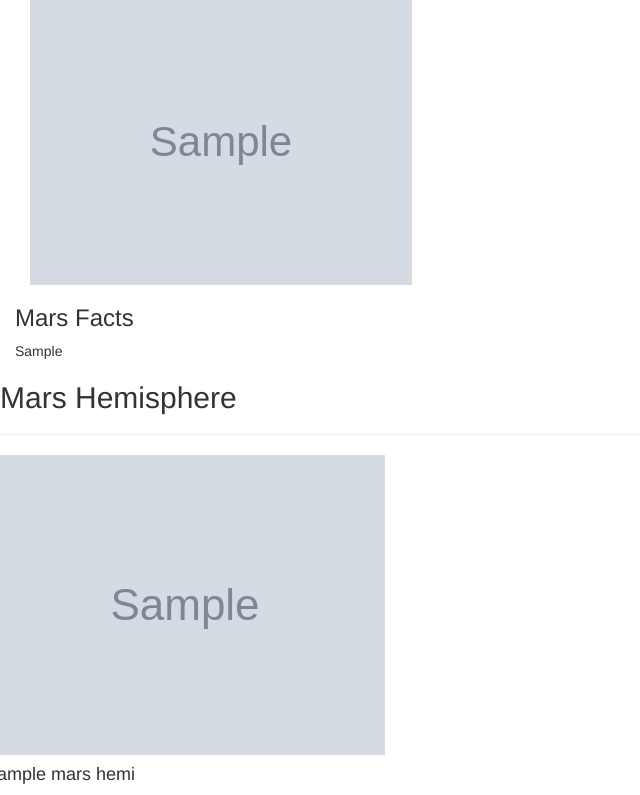
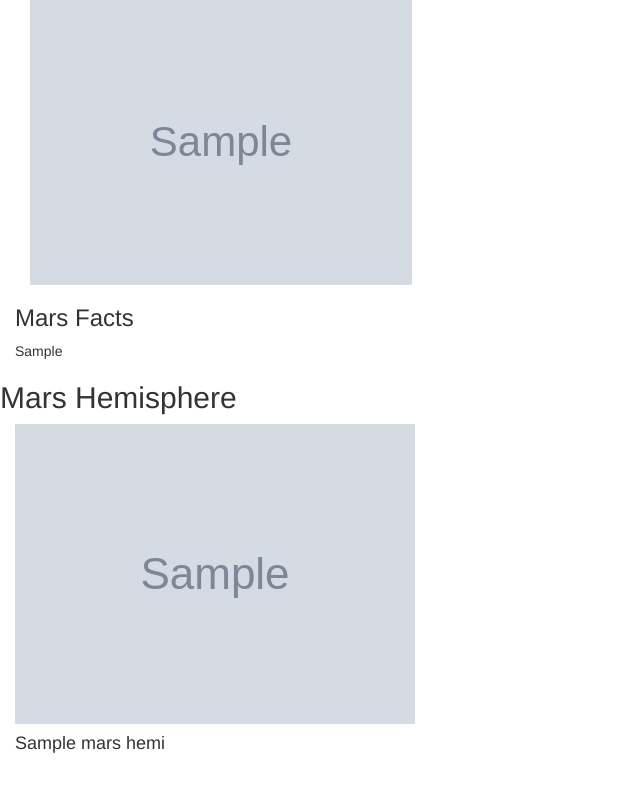
Before and after one commit to ColeJal/web-scraping-challenge, a Flask app: page / in a window 1280 px wide. Shown: the part 469-1264 px from the top of the page, without its empty margins (0-640 px from the left). After the commit the page ends 1222 px from the top, so only its background shows below. Run offline with Flask 2, Linux system fonts and the light colour scheme; grey boxes marked "Sample" are stand-in pictures; a database or web service that is not in the repository returns one stand-in record (values such as "Sample title"); some libraries are stand-ins or nearby versions.

Commit message:
This commit is for challenge 12 Final

```diff
--- a/Mission_to_Mars/templates/index.html
+++ b/Mission_to_Mars/templates/index.html
@@ -1,6 +1,5 @@
 <!DOCTYPE html>
 <html lang="en">
-
 <head>
     <meta charset="UTF-8">
     <meta http-equiv="X-UA-Compatible" content="IE=edge">
@@ -25,31 +24,22 @@
     <div class="row">
       <div class="col-md-8 border">
         <h2>Featured Mars Image</h2>
-                <img class="col-md-6 border" src="{{mars.featured_image}}" alt="Features Mars Image">
+        <img class="col-md-6 border"  src="{{mars.featured_image}}" alt="Features Mars Image">
       </div>
     </div>
-            <div class="box">
-                <h3 class="">Mars Facts</h3>
+    <div class="card">
+        <h3>Mars Facts</h3>
         {{mars.mars_tables | safe}}
     </div>
     <div class="row">
-            <div class="col col-12">
-
+      <div class="col-md-8 offset-4"></div>
         <h2 class="align-items-center">Mars Hemisphere</h2>
-                <hr>
-
-                <div class="row">
         {% for h in mars.mars_hemis %}
-
-
-                    <img class="img-responsive" width="400px" height="400px" src="{{h.img_url}}">
+            <div class="col-md-6">
+                <img class="img-responsive" width="400" height="400" src="{{h.img_url}}">
                 <h4>{{h.title}}</h4>
-
-
+            </div>
         {% endfor %}
-                </div>
-            </div>
-        </div>
       </div>
     </div>
     <script src="https://cdn.jsdelivr.net/npm/jquery@3.5.1/dist/jquery.slim.min.js"
@@ -59,5 +49,4 @@
             integrity="sha384-Fy6S3B9q64WdZWQUiU+q4/2Lc9npb8tCaSX9FK7E8HnRr0Jz8D6OP9dO5Vg3Q9ct"
             crossorigin="anonymous"></script>
 </body>
-
 </html>
```
Also changed, not shown: Mission_to_Mars/templates/Mars_Screenshot_One.png (added), Mission_to_Mars/templates/Mars_Screenshot_Three.png (added), Mission_to_Mars/templates/Mars_Screenshot_Two.png (added). Lines whose indentation alone changed are shown as unchanged.
